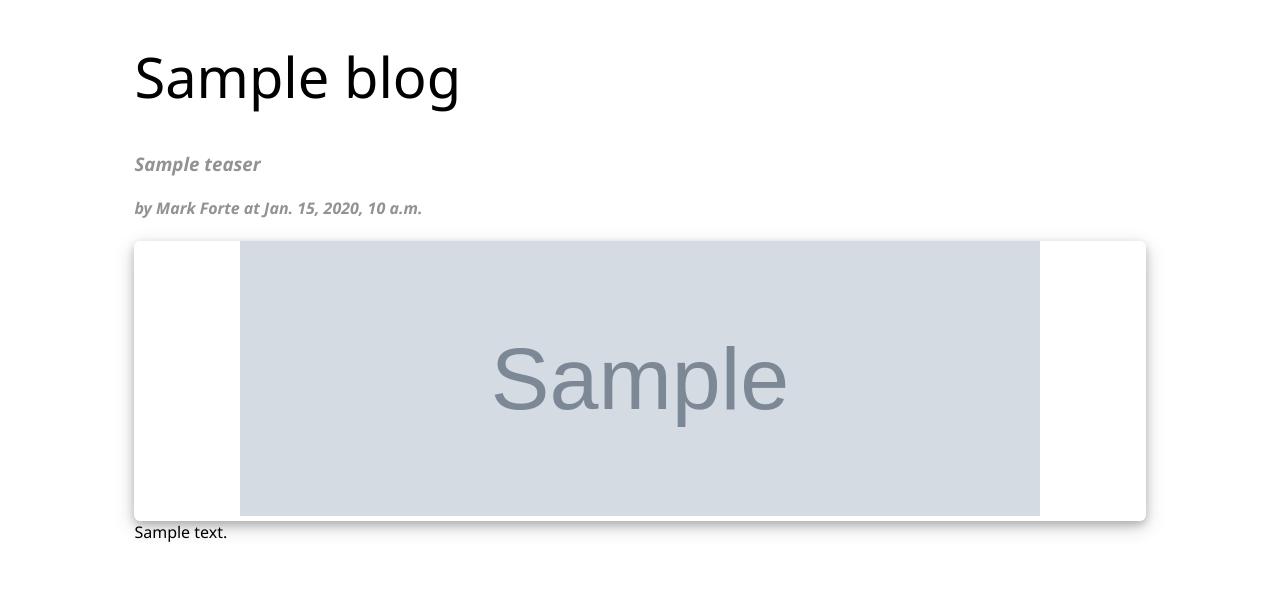
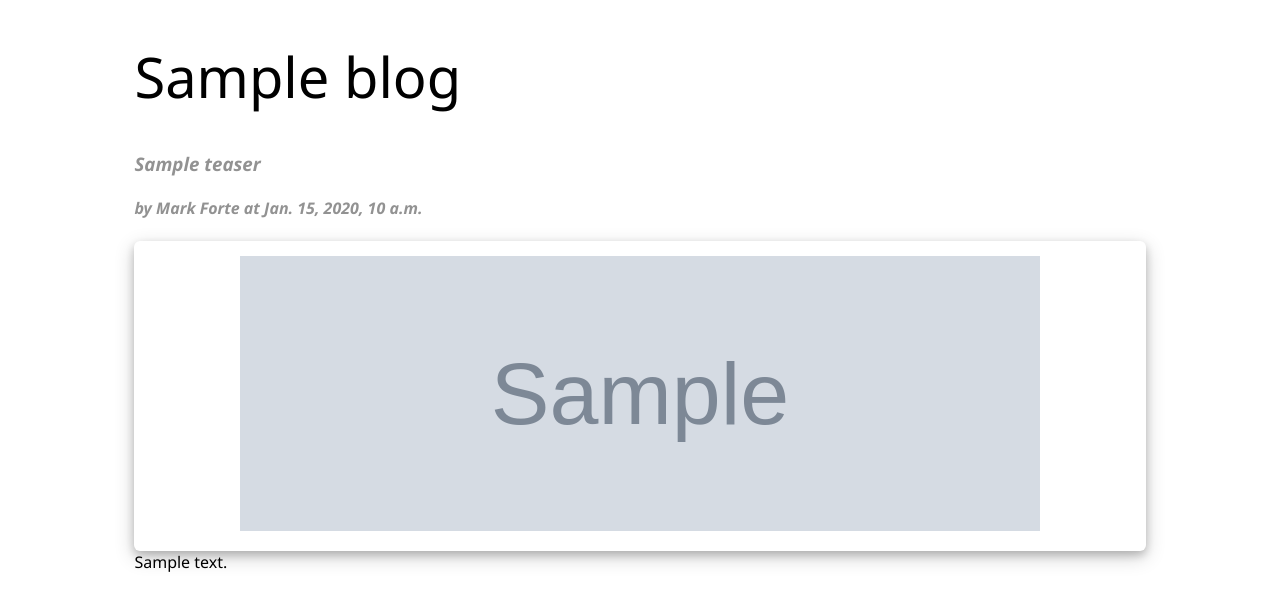
Before and after one commit to mforte215/TheDevelopersJourney, a Django app: template blog/templates/blog/detail.html in a window 1280 px wide. Shown: the part 58-669 px from the top of the page. Run offline with Django 3.2, Linux system fonts and the light colour scheme; the template is opened without the code that fills it: most values are stand-ins (such as "Sample title", 1, 10 or a date in 2020); grey boxes marked "Sample" are stand-in pictures; data that the repository does not hold is empty.

Commit message:
change padding to blog header image

```diff
--- a/blog/static/blog/css/style.css
+++ b/blog/static/blog/css/style.css
@@ -111,4 +111,5 @@ body {
     text-align: center;
     box-shadow: 0 4px 8px 0 rgba(0, 0, 0, 0.2), 0 6px 20px 0 rgba(0, 0, 0, 0.19);
     border-radius: 6px;
+    padding: 15px;
 }
```
